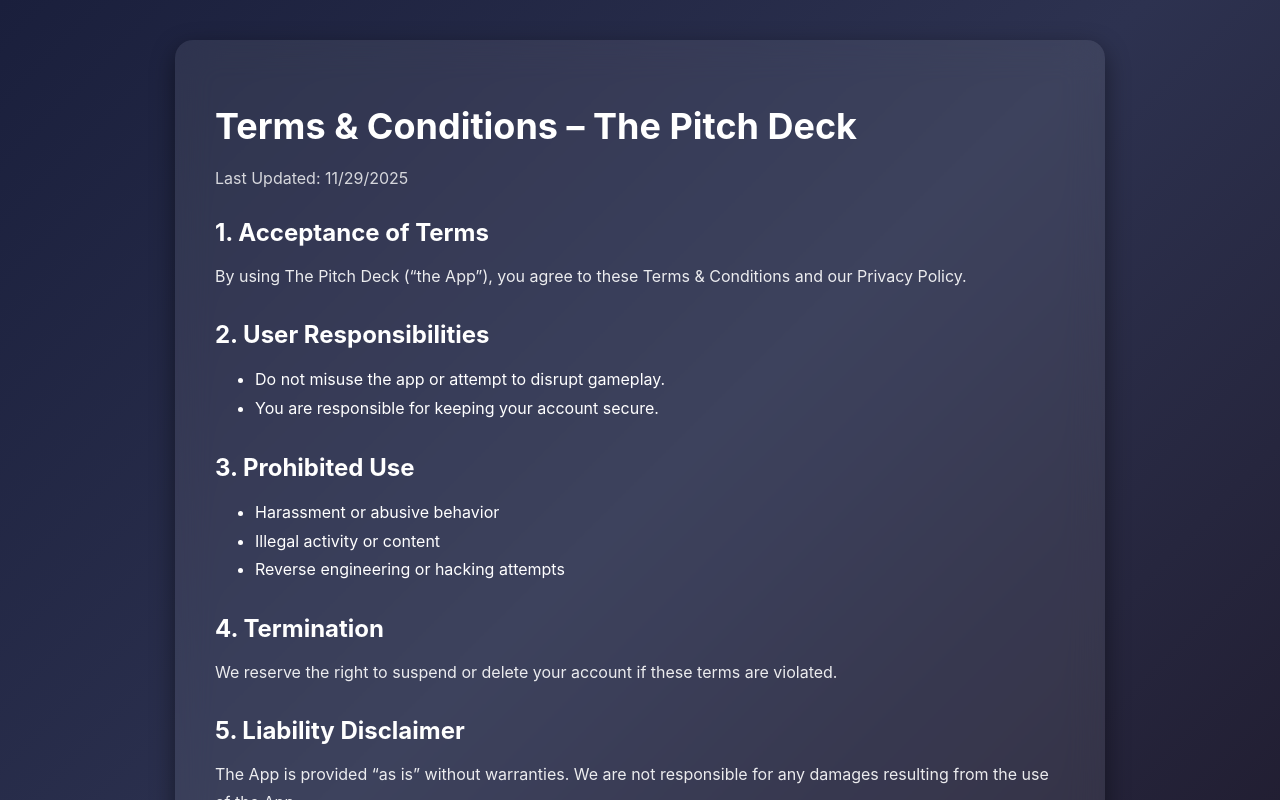
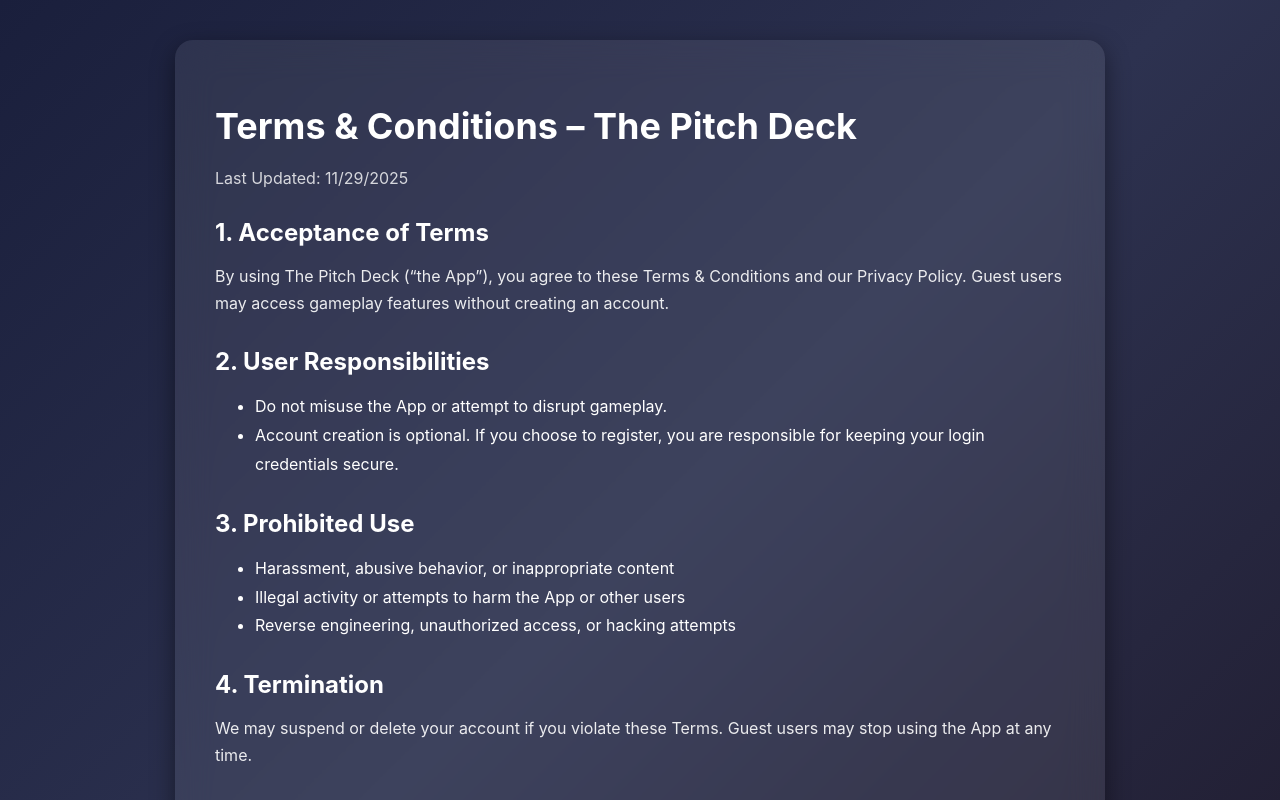
Before and after one commit to ktahagulpinar/thepitchdeck-reset, a Next.js app: page /terms in a window 1280 px wide. Shown: the top 800 px of the page. Built offline with nearby package versions, Linux system fonts and the light colour scheme.

Commit message:
Update terms and conditions for clarity and detail

```diff
--- a/app/terms/page.tsx
+++ b/app/terms/page.tsx
@@ -12,38 +12,38 @@
         <h2 style={{ fontSize: "24px", marginBottom: "10px" }}>1. Acceptance of Terms</h2>
         <p style={{ lineHeight: 1.7, opacity: 0.9 }}>
           By using The Pitch Deck (“the App”), you agree to these Terms & Conditions and our Privacy Policy.
+          Guest users may access gameplay features without creating an account.
         </p>
       </section>
 
       <section style={{ marginBottom: "30px" }}>
         <h2 style={{ fontSize: "24px", marginBottom: "10px" }}>2. User Responsibilities</h2>
         <ul style={{ lineHeight: 1.8 }}>
-          <li>Do not misuse the app or attempt to disrupt gameplay.</li>
-          <li>You are responsible for keeping your account secure.</li>
+          <li>Do not misuse the App or attempt to disrupt gameplay.</li>
+          <li>Account creation is optional. If you choose to register, you are responsible for keeping your login credentials secure.</li>
         </ul>
       </section>
 
       <section style={{ marginBottom: "30px" }}>
         <h2 style={{ fontSize: "24px", marginBottom: "10px" }}>3. Prohibited Use</h2>
         <ul style={{ lineHeight: 1.8 }}>
-          <li>Harassment or abusive behavior</li>
-          <li>Illegal activity or content</li>
-          <li>Reverse engineering or hacking attempts</li>
+          <li>Harassment, abusive behavior, or inappropriate content</li>
+          <li>Illegal activity or attempts to harm the App or other users</li>
+          <li>Reverse engineering, unauthorized access, or hacking attempts</li>
         </ul>
       </section>
 
       <section style={{ marginBottom: "30px" }}>
         <h2 style={{ fontSize: "24px", marginBottom: "10px" }}>4. Termination</h2>
         <p style={{ lineHeight: 1.7, opacity: 0.9 }}>
-          We reserve the right to suspend or delete your account if these terms are violated.
+          We may suspend or delete your account if you violate these Terms. Guest users may stop using the App at any time.
         </p>
       </section>
 
       <section style={{ marginBottom: "30px" }}>
         <h2 style={{ fontSize: "24px", marginBottom: "10px" }}>5. Liability Disclaimer</h2>
         <p style={{ lineHeight: 1.7, opacity: 0.9 }}>
-          The App is provided “as is” without warranties. We are not responsible for any damages resulting from
-          the use of the App.
+          The App is provided “as is” without warranties of any kind. We are not liable for any damages resulting from your use of the App.
         </p>
       </section>
 
```
